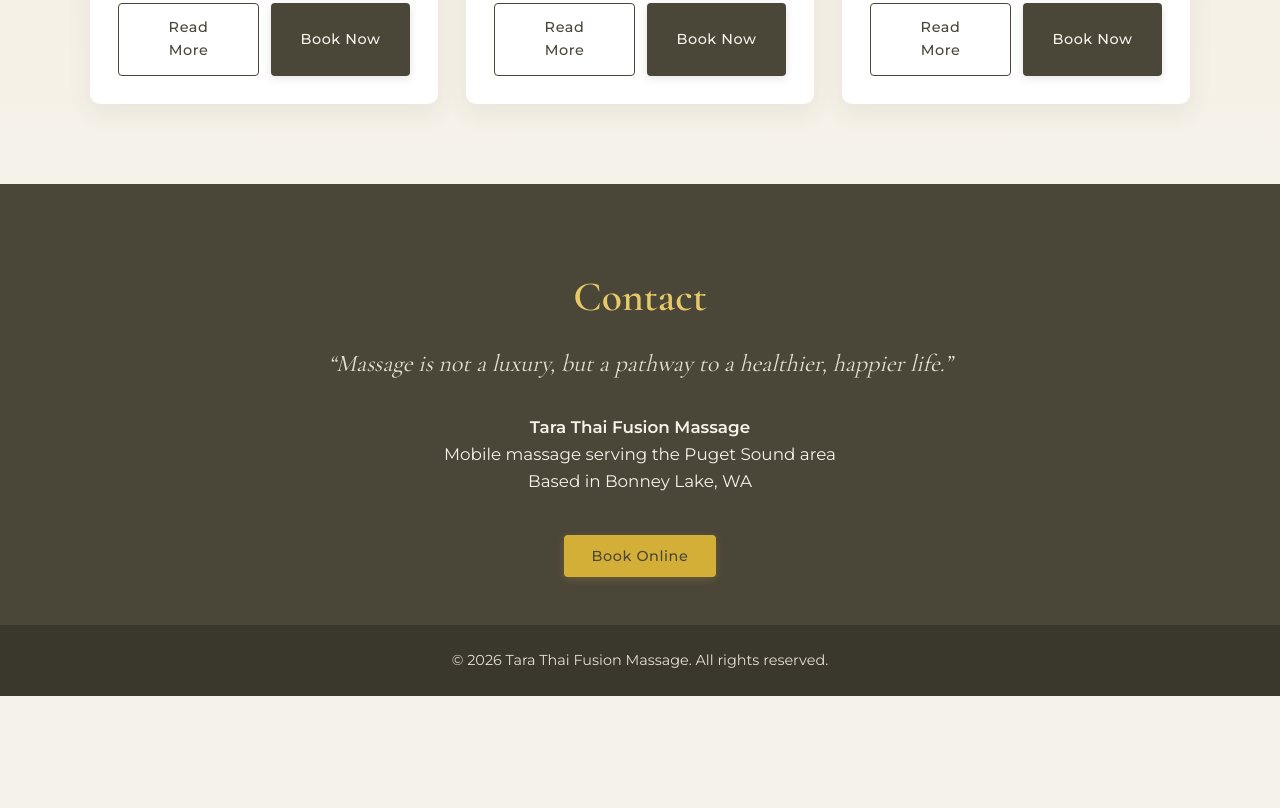
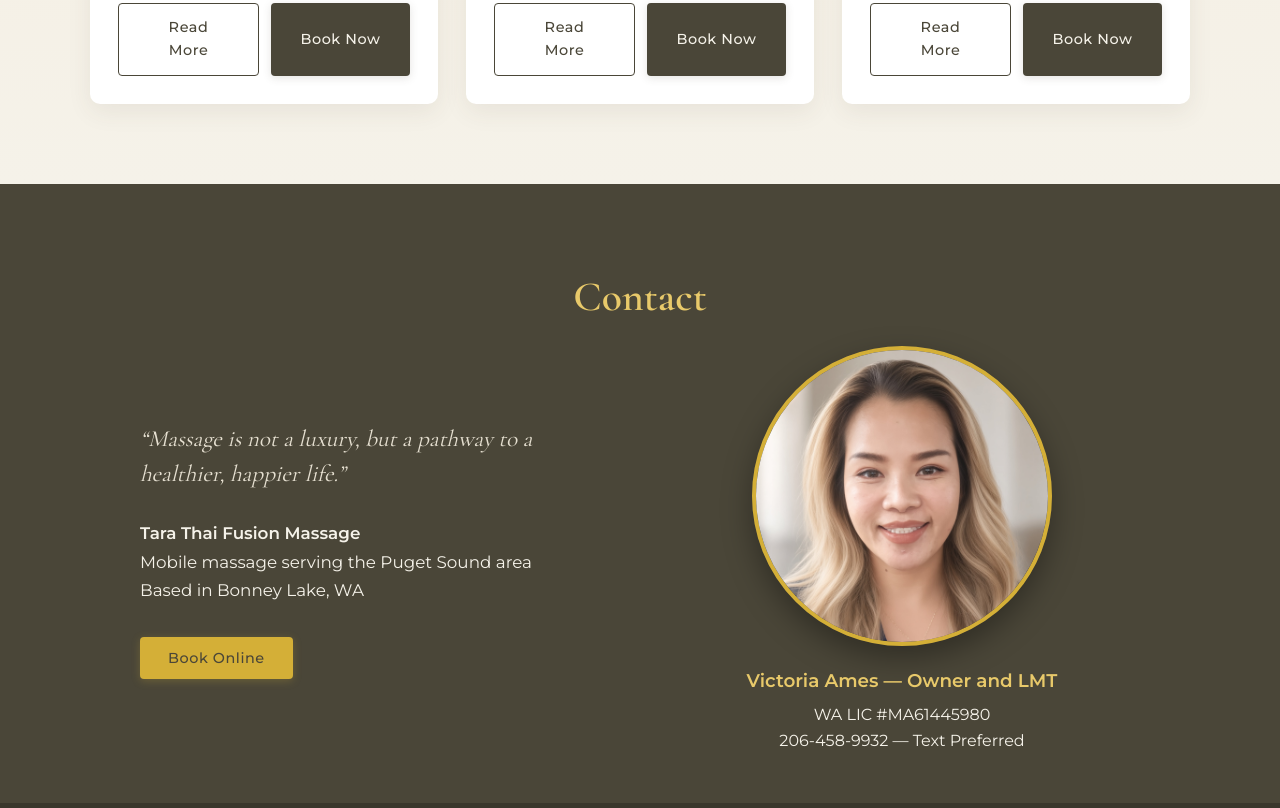
Before and after one commit to 0joshames0/tarathaifusionmassage, a plain HTML site: page index.html in a window 1280 px wide. Shown: the part 1989-2797 px from the top of the page. Before the commit the page ends 2685 px from the top, so only its background shows below. Drawn offline with nearby package versions, Linux system fonts and the light colour scheme; a script that the page names is missing.

Commit message:
Updated site.  Changed top picture and added headshot.
Updated site.  Changed top picture and added headshot.

```diff
--- a/index.html
+++ b/index.html
@@ -354,27 +354,70 @@
     .contact {
       background: var(--brown-dark);
       color: var(--cream);
-      text-align: center;
       padding: 5rem 2rem 3rem;
     }
 
     .contact .section-title {
       color: var(--gold-light);
+      text-align: center;
     }
 
     .quote {
       font-family: 'Cormorant Garamond', serif;
-      font-size: 1.5rem;
+      font-size: 1.45rem;
       font-style: italic;
-      max-width: 700px;
-      margin: 0 auto 2rem;
+      max-width: 520px;
+      margin: 0 0 1.75rem;
       color: var(--cream-dark);
       line-height: 1.5;
     }
 
+    .contact-grid {
+      display: grid;
+      grid-template-columns: 1fr 1fr;
+      gap: 3rem;
+      align-items: center;
+      max-width: 1000px;
+      margin: 0 auto;
+    }
+
+    .contact-left {
+      text-align: left;
+    }
+
     .contact-info {
-      margin-bottom: 2.5rem;
+      margin-bottom: 2rem;
       font-size: 1.05rem;
+      line-height: 1.7;
+    }
+
+    .contact-right {
+      text-align: center;
+    }
+
+    .owner-photo {
+      width: 300px;
+      height: 300px;
+      object-fit: cover;
+      object-position: center 15%;
+      border-radius: 50%;
+      border: 4px solid var(--gold);
+      box-shadow: 0 12px 30px rgba(0,0,0,0.35);
+      margin: 0 auto 1.25rem;
+      display: block;
+    }
+
+    .owner-details {
+      font-size: 1rem;
+      line-height: 1.65;
+      color: var(--cream);
+    }
+
+    .owner-details strong {
+      display: block;
+      font-size: 1.15rem;
+      color: var(--gold-light);
+      margin-bottom: 0.35rem;
     }
 
     .footer {
@@ -401,6 +444,17 @@
       }
       .about-content {
         grid-template-columns: 1fr;
+      }
+      .contact-grid {
+        grid-template-columns: 1fr;
+        text-align: center;
+      }
+      .contact-left {
+        text-align: center;
+      }
+      .quote {
+        margin-left: auto;
+        margin-right: auto;
       }
       .nav-links {
         gap: 1.5rem;
@@ -473,7 +527,7 @@
         <a href="#services" class="btn btn-outline">Discover Our Services</a>
       </div>
       <div class="hero-image">
-        <img src="hero-spa.png" alt="Spa oils, lotus flower, stones and towel on wooden table">
+        <img src="hero-spa.jpg" alt="Luxury massage table with candles, oils and spa essentials">
       </div>
     </div>
   </section>
@@ -545,6 +599,8 @@
   <section class="contact" id="contact">
     <div class="section-inner">
       <h2 class="section-title">Contact</h2>
+      <div class="contact-grid">
+        <div class="contact-left">
           <p class="quote">“Massage is not a luxury, but a pathway to a healthier, happier life.”</p>
           <div class="contact-info">
             <p><strong>Tara Thai Fusion Massage</strong></p>
@@ -552,6 +608,16 @@
             <p>Based in Bonney Lake, WA</p>
           </div>
           <button class="btn btn-gold" onclick="openBooking()">Book Online</button>
+        </div>
+        <div class="contact-right">
+          <img src="victoria-ames.jpg" alt="Victoria Ames, Owner and Licensed Massage Therapist" class="owner-photo">
+          <div class="owner-details">
+            <strong>Victoria Ames — Owner and LMT</strong>
+            WA LIC #MA61445980<br>
+            206-458-9932 — Text Preferred
+          </div>
+        </div>
+      </div>
     </div>
   </section>
 
```
Also changed, not shown: hero-spa.jpg (added), victoria-ames.jpg (added), 1 other file. Lines whose indentation alone changed are shown as unchanged.
